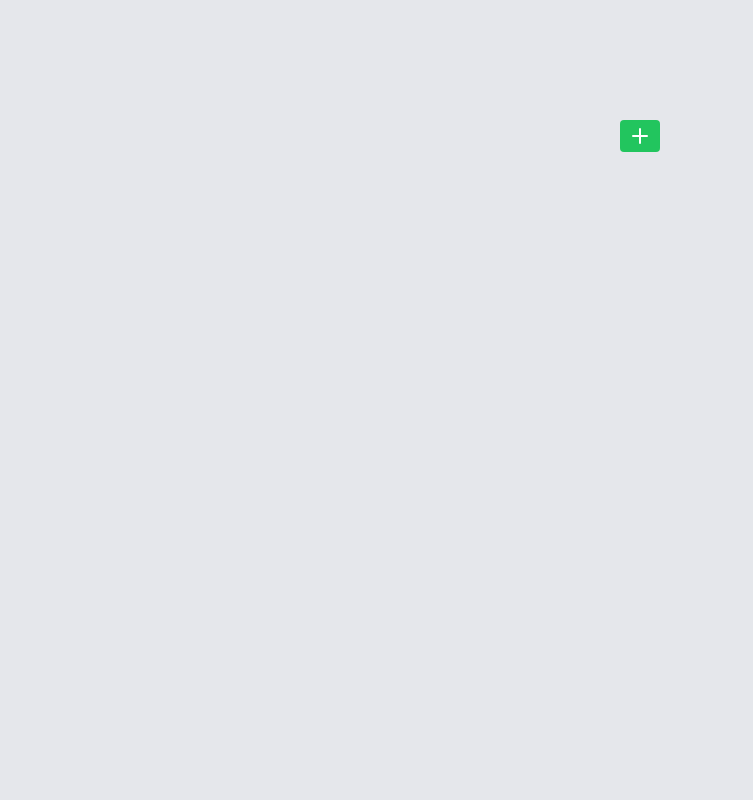
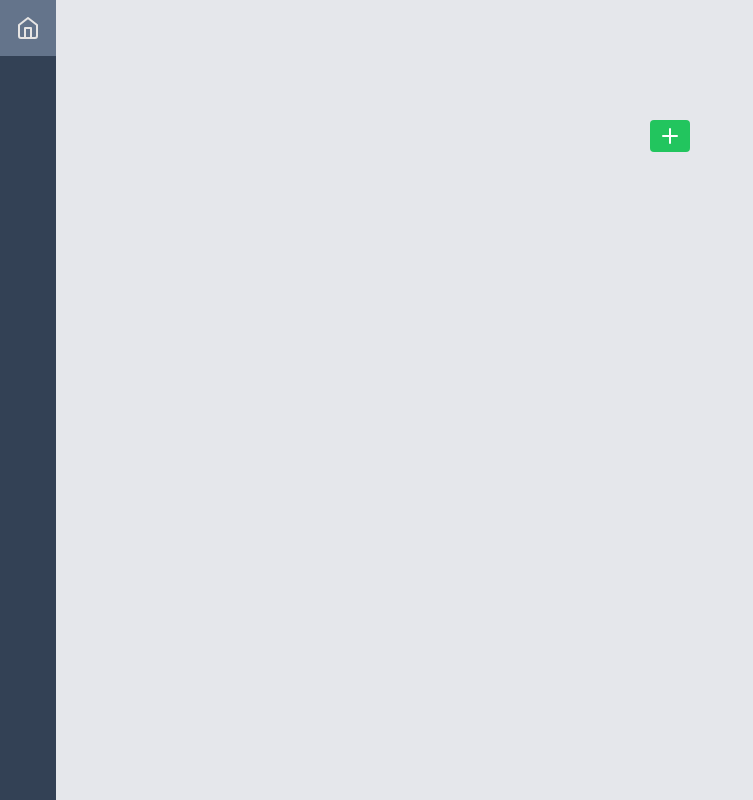
Before and after one commit to hellproxy/command-bunker, a Next.js app: page / in a window 1280 px wide. Shown: the whole page, without its empty margins (0-753 px from the left). Built offline with nearby package versions, Linux system fonts and the light colour scheme.

Commit message:
left bar

```diff
--- a/src/app/layout.tsx
+++ b/src/app/layout.tsx
@@ -1,6 +1,9 @@
 import "./globals.css";
 import type { Metadata } from "next";
 import { Inter } from "next/font/google";
+import { Home } from "react-feather";
+import { MouseEvent } from "react";
+import { HomeButton } from "@/components/home-button";
 
 const inter = Inter({ subsets: ["latin"] });
 
@@ -16,7 +19,14 @@ export default function RootLayout({
 }>) {
   return (
     <html lang="en">
-      <body className={inter.className}>{children}</body>
+      <body className={`${inter.className}`}>
+        <div className="h-full flex flex-row">
+          <div className="flex flex-col mr-1 text-lg bg-slate-700 text-stone-200">
+            <HomeButton />
+          </div>
+          <div className="w-full overflow-hidden">{children}</div>
+        </div>
+      </body>
     </html>
   );
 }
--- a/src/app/page.tsx
+++ b/src/app/page.tsx
@@ -4,7 +4,7 @@ import { Lists } from "./lists";
 
 export default function Home() {
   return (
-    <main className="flex min-h-screen flex-col items-center justify-between p-24">
+    <main className="w-full flex flex-col items-center justify-between p-24">
       <Lists />
     </main>
   );
--- /dev/null
+++ b/src/components/home-button.tsx
@@ -0,0 +1,23 @@
+"use client";
+
+import { useRouter } from "next/navigation";
+import { Home } from "react-feather";
+import { MouseEvent } from "react";
+
+export const HomeButton = () => {
+  const router = useRouter();
+
+  const handleClick = (event: MouseEvent<HTMLElement>) => {
+    event.preventDefault();
+    router.push("/");
+  };
+
+  return (
+    <button
+      className="w-full p-4 bg-slate-600 hover:bg-slate-500"
+      onClick={handleClick}
+    >
+      <Home />
+    </button>
+  );
+};
```
